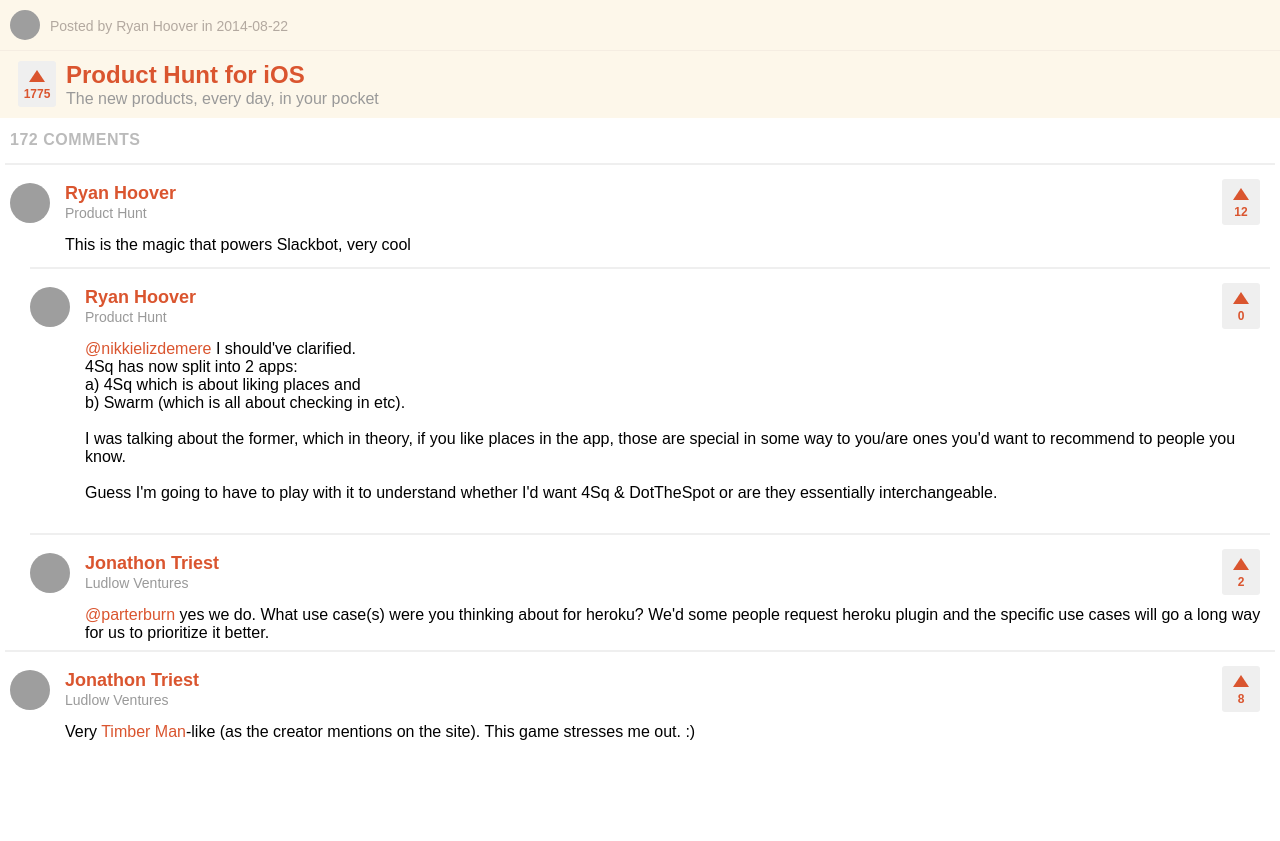
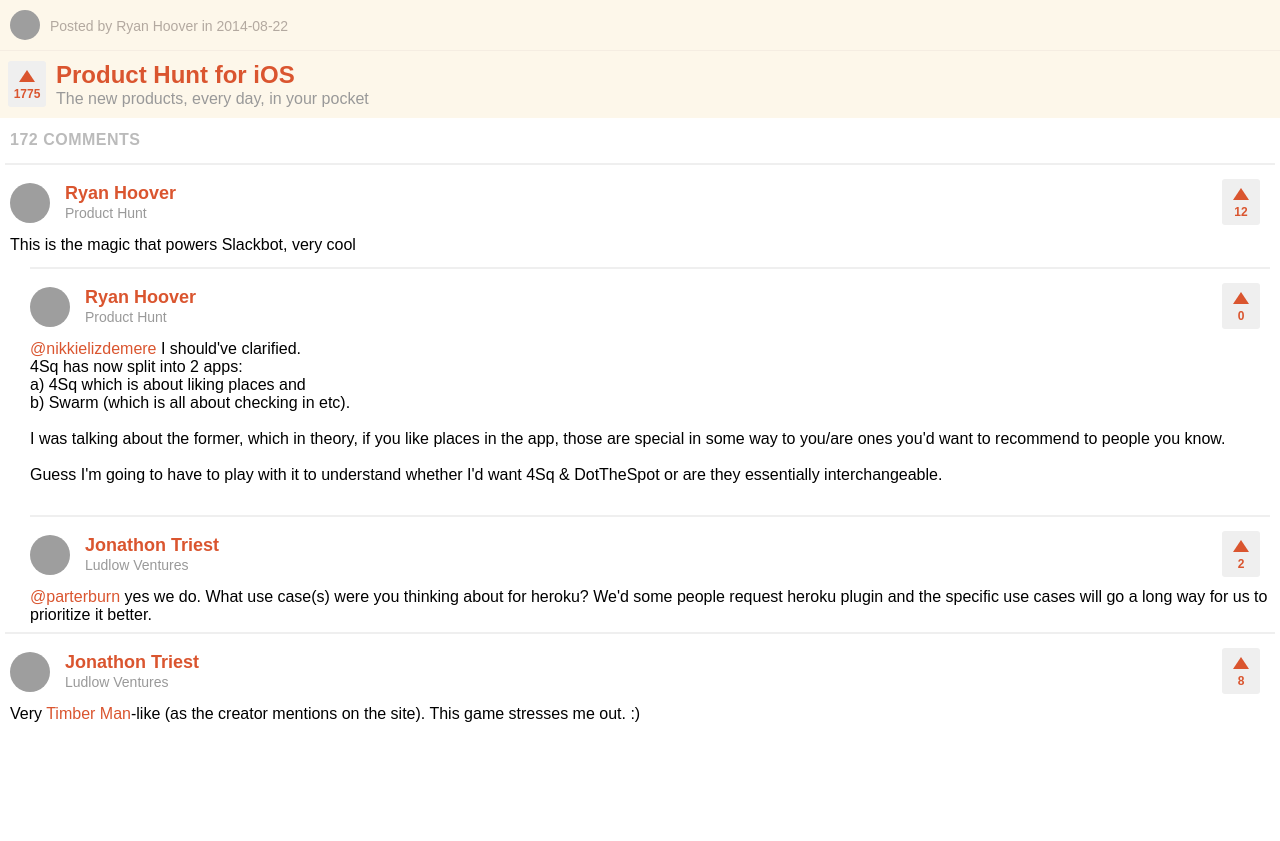
Before and after one commit to kamidox/weixin_producthunt, a Flask app: page /weixin_test in a window 1280 px wide. After the commit the page ends 722 px from the top, so only its background shows below. Run offline with Flask 2, Linux system fonts and the light colour scheme; some libraries are stand-ins or nearby versions; grey boxes are pictures that could not be loaded.

Commit message:
tunning web view front end

```diff
--- a/weixin/static/css/style.css
+++ b/weixin/static/css/style.css
@@ -49,7 +49,7 @@
 }
 
 .comments-header .bottom {
-    padding: 10px;
+    padding: 10px 10px 10px 0;
 }
 
 .upvote {
@@ -144,7 +144,7 @@
 
 .comment .comment-body {
     word-wrap: break-word;
-    margin-left: 50px;
+    margin-left: 0px;
 }
 
 .comment {
@@ -168,6 +168,6 @@
 }
 
 .comment .comment-body .actual-comment {
-    margin-left: 15px;
+    margin-left: 10px;
     margin-top: 14px;
 }
```
